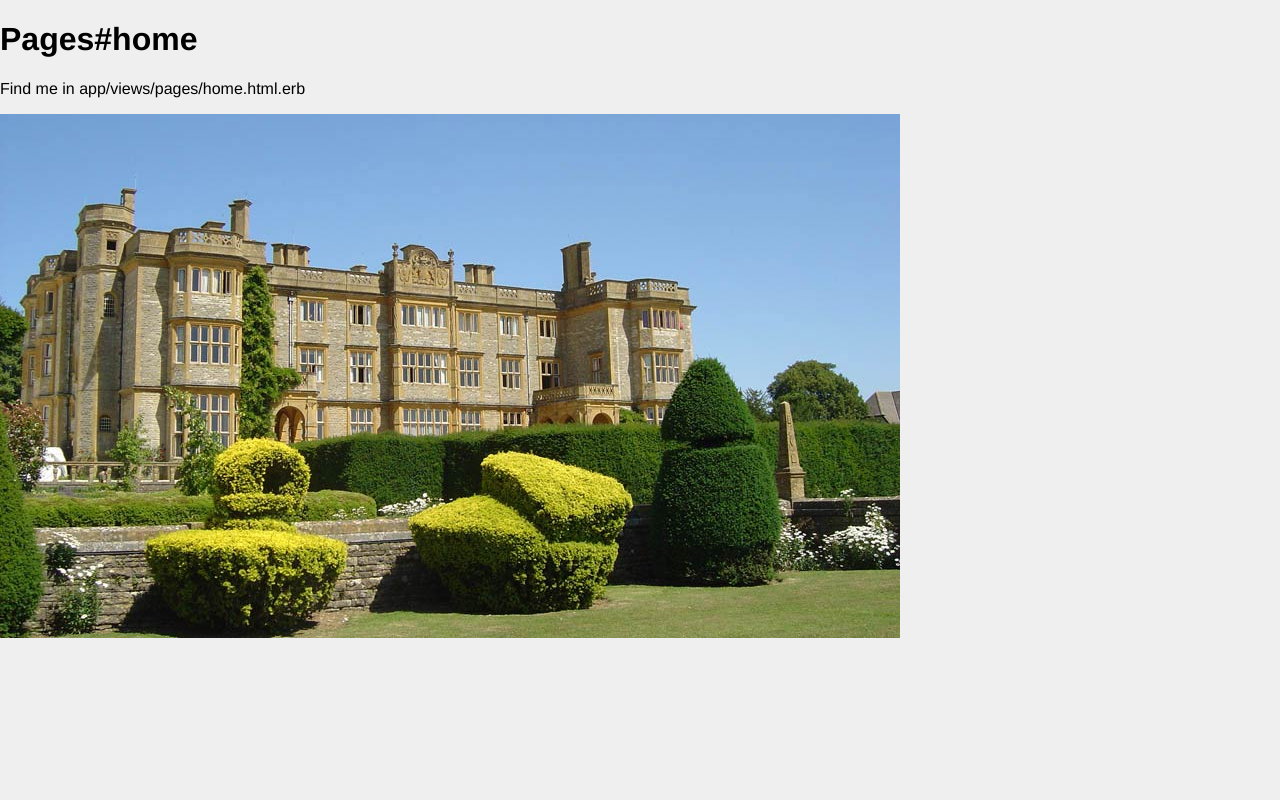
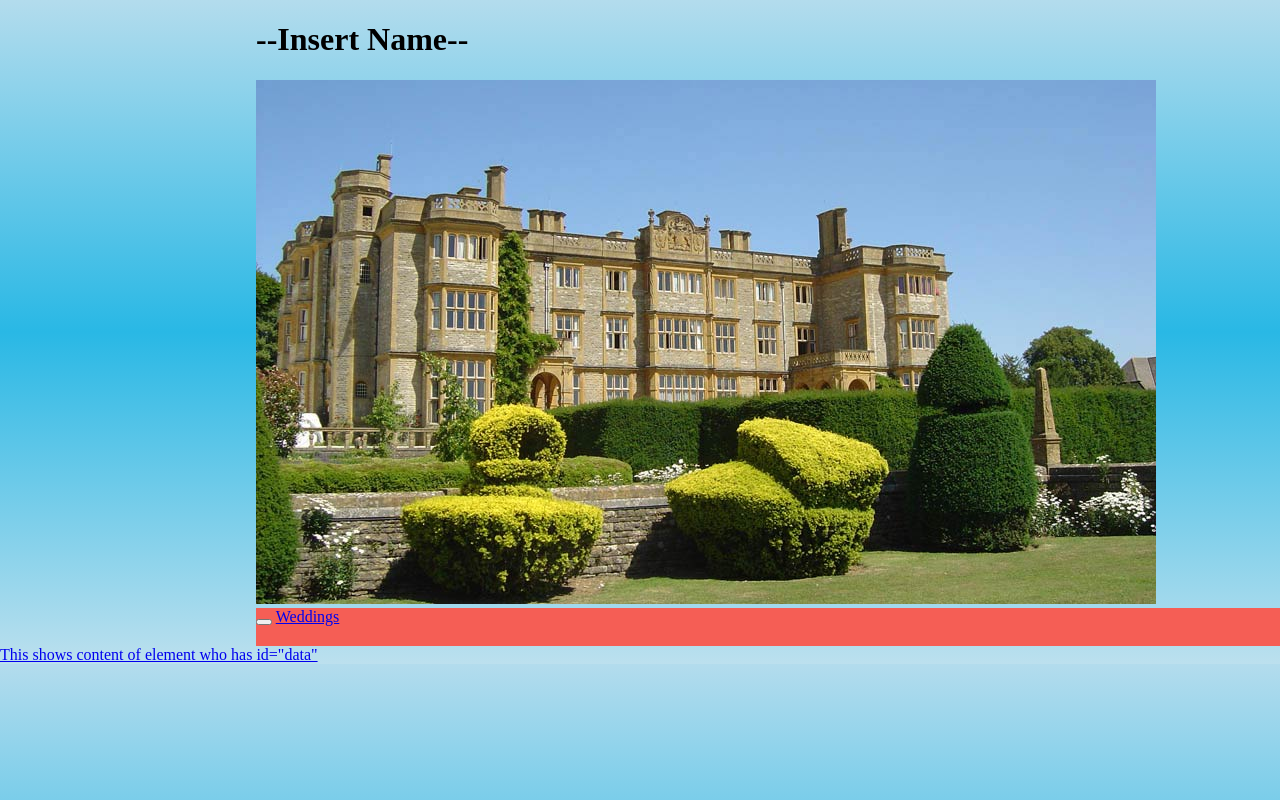
Before and after one commit to GustavoReimers/RubyOnRails-site, a Rails app: page /pages/home in a window 1280 px wide. Run offline with Rails 7, Linux system fonts and the light colour scheme; style sheets or scripts are compiled from the project's sources; some libraries are stand-ins or nearby versions.

Commit message:
Styling changes, need to integrate pure bootstrap maybe

```diff
--- a/app/assets/stylesheets/application.css
+++ b/app/assets/stylesheets/application.css
@@ -13,3 +13,32 @@
  *= require_tree .
  *= require_self
  */
+ body { padding-top: 0px;
+
+
+   background: #b3dced;
+   background: -moz-linear-gradient(top, #b3dced 0%, #29b8e5 50%, #bce0ee 100%);
+   background: -webkit-gradient(left top, left bottom, color-stop(0%, #b3dced), color-stop(50%, #29b8e5), color-stop(100%, #bce0ee));
+   background: -webkit-linear-gradient(top, #b3dced 0%, #29b8e5 50%, #bce0ee 100%);
+   background: -o-linear-gradient(top, #b3dced 0%, #29b8e5 50%, #bce0ee 100%);
+   background: -ms-linear-gradient(top, #b3dced 0%, #29b8e5 50%, #bce0ee 100%);
+   background: linear-gradient(to bottom, #b3dced 0%, #29b8e5 50%, #bce0ee 100%);
+   filter: progid:DXImageTransform.Microsoft.gradient( startColorstr='#b3dced', endColorstr='#bce0ee', GradientType=0 );}
+
+ /* footer { margin-top: 100px; background-color: #ebebeb; padding: 30px 0;} */
+ .navbar {
+   min-height: 38px;
+   background-color: #f55e55;
+ }
+ .navbar a.brand { font-size: 18px; }
+ .navbar a.brand:hover {
+   color: #fff;
+   background-color: transparent;
+   text-decoration: none;
+ }
+ navbar navbar-default navbar-fixed-top
+.landing-image { padding-left: 30px; border: 2em; }
+
+.center-content {
+  margin-left: 20%;
+}
--- a/app/assets/stylesheets/pages.scss
+++ b/app/assets/stylesheets/pages.scss
@@ -1,9 +1,11 @@
 // Place all the styles related to the pages controller here.
 // They will automatically be included in application.css.
 // You can use Sass (SCSS) here: http://sass-lang.com/
-@import 'reset';
-
-body {
-  font: 100% Helvetica, sans-serif;
-  background-color: #efefef;
-}
+// @import 'reset';
+//
+// body {
+//   font: 100% Helvetica, sans-serif;
+//   background-color: #efefef;
+// }
+body { padding-top: 0px;
+  background-color: #b3dced; }
--- a/app/controllers/pages_controller.rb
+++ b/app/controllers/pages_controller.rb
@@ -1,6 +1,4 @@
 class PagesController < ApplicationController
   def home
   end
-  def info
-  end
 end
--- a/app/views/layouts/application.html.erb
+++ b/app/views/layouts/application.html.erb
@@ -1,12 +1,13 @@
 <!DOCTYPE html>
 <html>
 <head>
-  <title>Weddings</title>
+  <title> - Weddings</title>
   <%= stylesheet_link_tag    'application', media: 'all', 'data-turbolinks-track' => true %>
   <!-- Latest compiled and minified CSS -->
   <!--<link rel="stylesheet" href="https://maxcdn.bootstrapcdn.com/bootstrap/3.3.2/css/bootstrap.min.css">-->
   <%= javascript_include_tag 'application', 'data-turbolinks-track' => true %>
   <%= csrf_meta_tags %>
+  <link rel="stylesheet" href="/fancybox/jquery.fancybox-1.3.4.css" type="text/css" media="screen" />
 </head>
 <body>
 
--- a/app/views/pages/home.html.erb
+++ b/app/views/pages/home.html.erb
@@ -1,4 +1,29 @@
-<h1>Pages#home</h1>
-<p>Find me in app/views/pages/home.html.erb</p>
 
+<body>
+<script type="text/javascript" src="http://ajax.googleapis.com/ajax/libs/jquery/1.4/jquery.min.js"></script>
+<script type="text/javascript" src="/fancybox/jquery.fancybox-1.3.4.pack.js"></script>
+<div class="center-content">
+<h1>--Insert Name--</h1>
+<div class="landing-image">
 <%= image_tag("home_landing.jpg") %>
+<!-- Add slideshow with lake_landing + other image -->
+</div>
+
+<link rel="stylesheet" href="/fancybox/jquery.fancybox-1.3.4.css" type="text/css" media="screen" />
+<!-- Navbar -->
+  <nav class="navbar navbar-default" role="navigation">
+    <div class="container">
+      <div class="navbar-header">
+        <button type="button" class="navbar-toggle" data-toggle="collapse" data-target=".navbar-collapse">
+        </button>
+        <a class="navbar-brand" href="/">Weddings</a>
+      </div>
+      </div>
+    </nav>
+</div>
+
+<a id="inline" href="#data">This shows content of element who has id="data"</a>
+
+<div style="display:none"><div id="data">Lorem ipsum dolor sit amet, consectetur adipiscing elit.</div></div>
+
+</body>
```
Also changed, not shown: app/assets/images/lake_landing.jpg (added).
